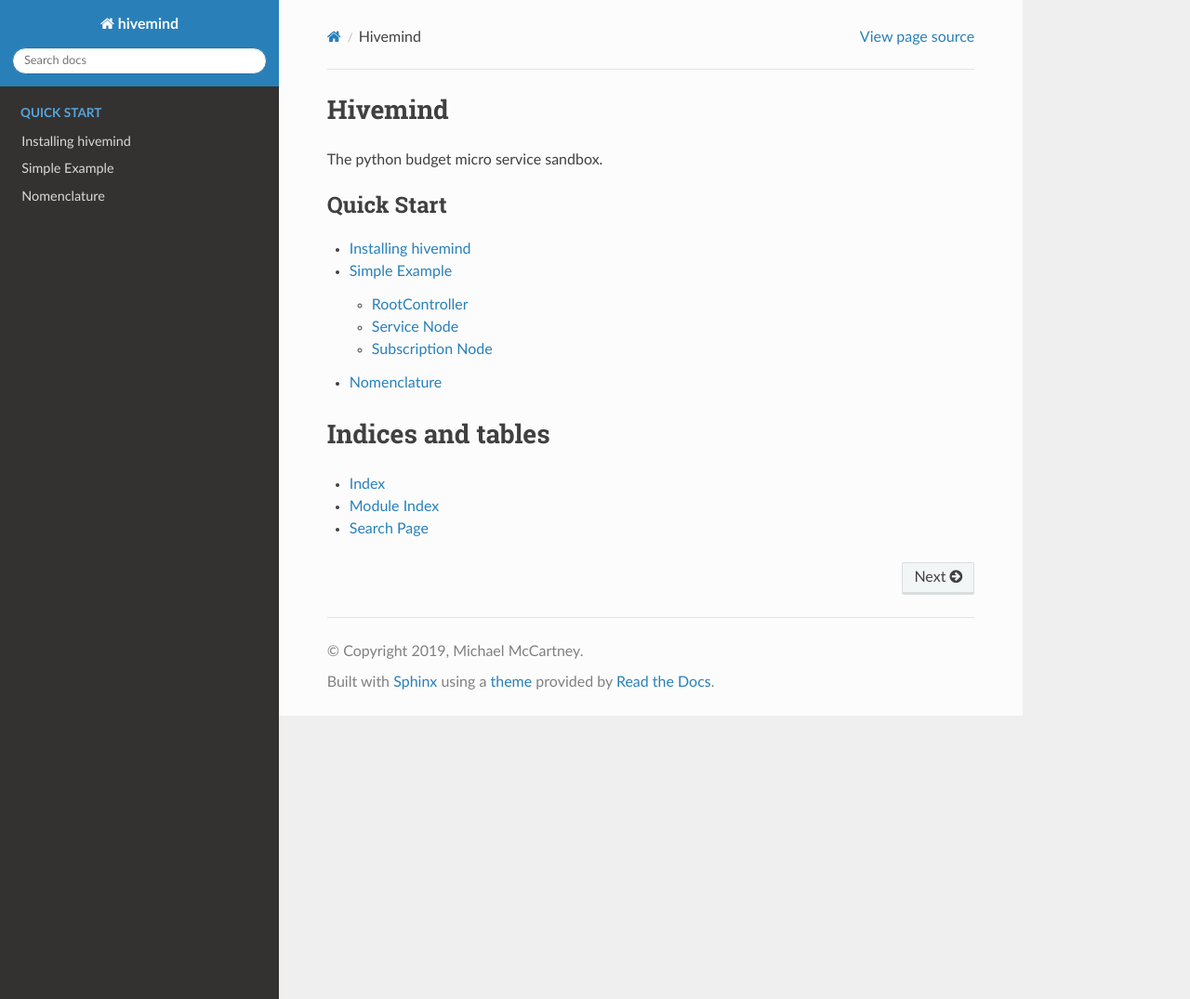
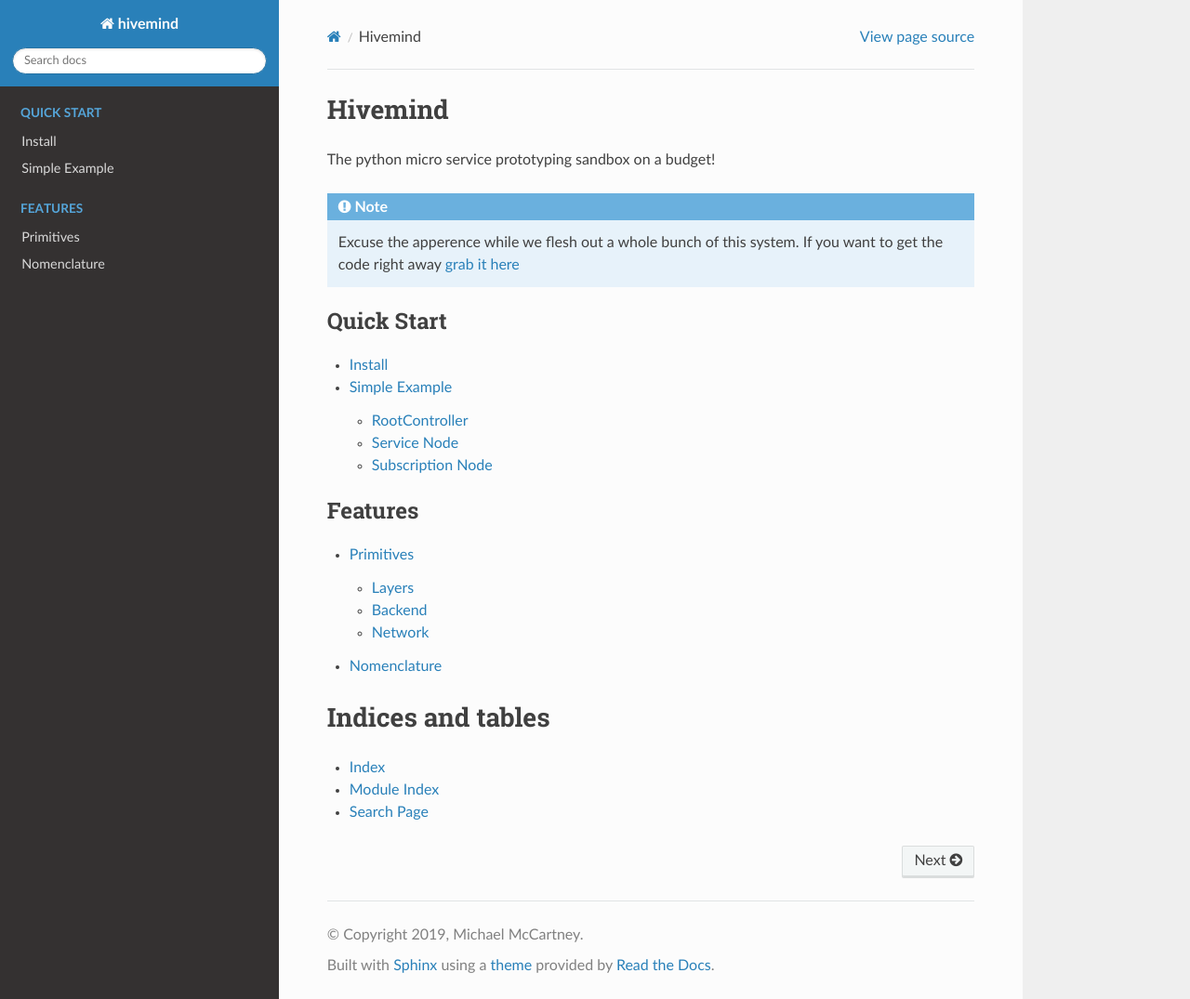
Before and after one commit to mccartnm/hivemind, a Sphinx documentation site: the page built from docs/source/index.rst, in a window 1280 px wide and 1075 px high. Shown: the whole window at 93% size. Built offline with Sphinx 7.4.7 and the Read the Docs theme 2.0.0, drawn with Linux system fonts in a browser that asks for light colours.

```diff
--- a/docs/source/index.rst
+++ b/docs/source/index.rst
@@ -6,15 +6,25 @@
 Hivemind
 ========
 
-The python budget micro service sandbox.
+The python micro service prototyping sandbox on a budget!
+
+.. note::
+
+    Excuse the apperence while we flesh out a whole bunch of this system. If you want to get the code right away `grab it here`_
 
 .. toctree::
-   :maxdepth: 2
-   :caption: Quick Start
+    :maxdepth: 2
+    :caption: Quick Start
 
-   basics/install
-   quickstart/root
-   basics/words
+    basics/install
+    quickstart/root
+
+.. toctree::
+    :maxdepth: 2
+    :caption: Features
+
+    basics/model
+    basics/words
 
 
 Indices and tables
@@ -23,3 +33,7 @@ Indices and tables
 * :ref:`genindex`
 * :ref:`modindex`
 * :ref:`search`
+
+.. links
+
+.. _grab it here: http://github.com/mccartnm/hivemind
```
Also changed, not shown: README.md (+2 -0 lines), docs/source/basics/install.rst (+8 -4 lines), docs/source/basics/model.rst (added, +54 -0 lines), 5 other files.
